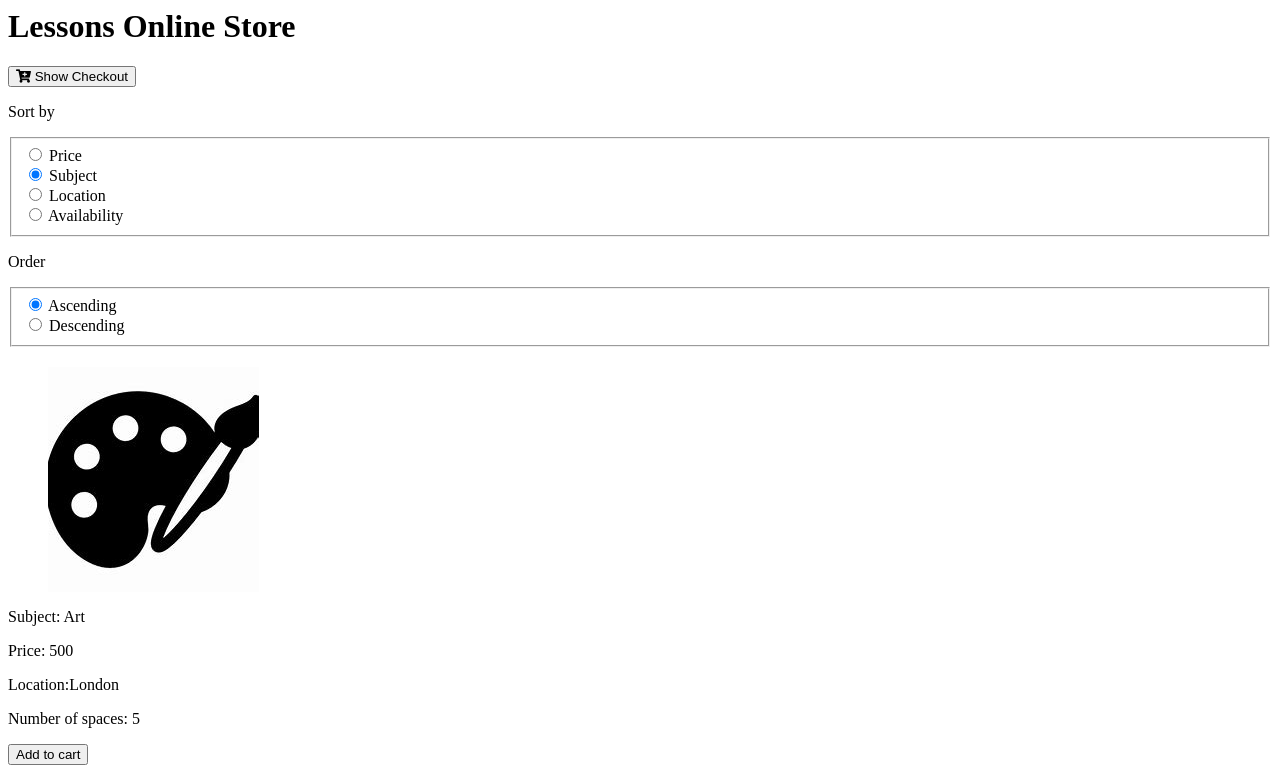
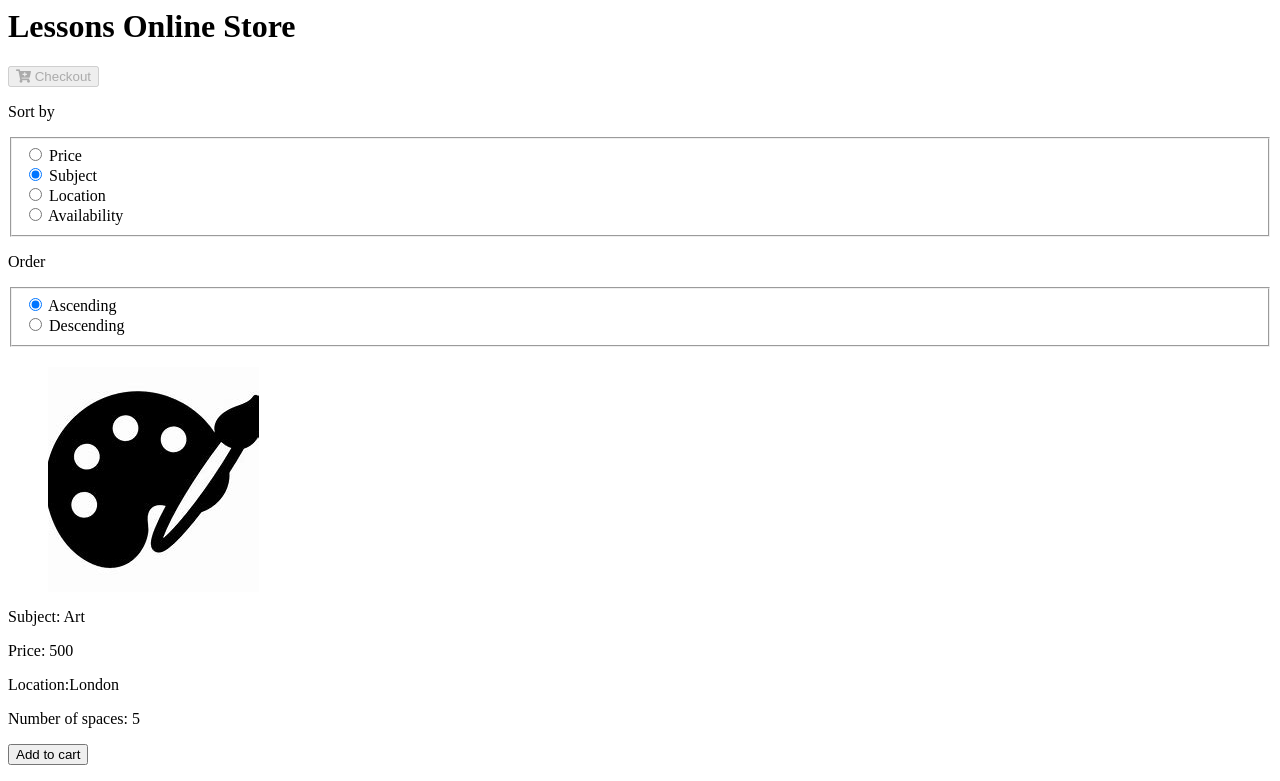
Before and after one commit to Grush-cloud/CW1, a plain HTML site: page index.html in a window 1280 px wide. Shown: the top 781 px of the page. Drawn offline with nearby package versions, Linux system fonts and the light colour scheme.

Commit message:
checkout button edited

```diff
--- a/index.html
+++ b/index.html
@@ -11,10 +11,9 @@
         <div id="app">
             <header>
                 <h1 v-text="sitename"></h1>
-                <button v-on:click='showCheckout'>
-                    {{cartItemCount}}
-                    <span class="fas fa-cart-plus"></span> Show Checkout
-                </button>
+                <button  v-on:click="showCheckout" v-if="cartItemCount > 0">{{cartItemCount}} <i class="fas fa-cart-plus"></i> Checkout</button>
+
+                        <button  disabled v-else>{{cartItemCount}} <i class="fas fa-cart-plus"></i> Checkout</button>
             </header>
             <div>
                 <p>Sort by</p>
```
